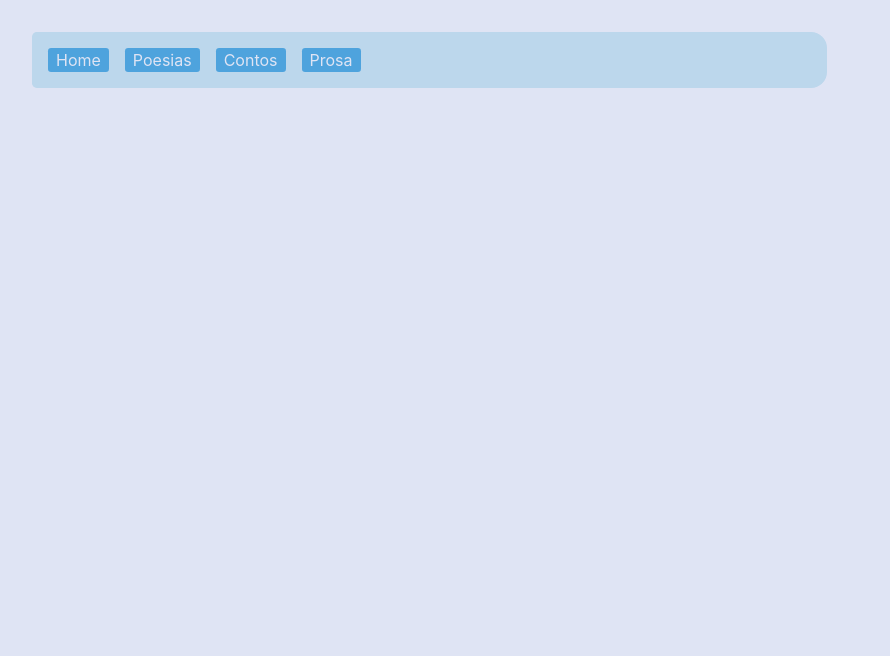
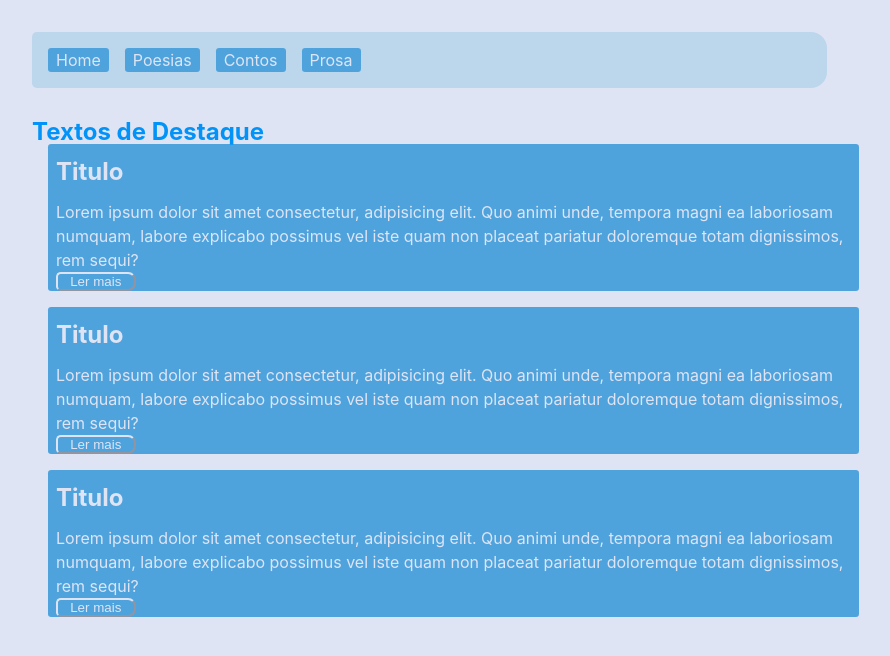
Before and after one commit to he445/reactproject1, a React (Vite) app in the folder diarioFront/: page / in a window 1280 px wide. Shown: the top 656 px of the page, without its empty margins (112-1002 px from the left). Built offline with nearby package versions, Linux system fonts and the light colour scheme.

Commit message:
featured add

```diff
--- a/diarioFront/package.json
+++ b/diarioFront/package.json
@@ -16,6 +16,7 @@
     "@types/react": "^18.0.17",
     "@types/react-dom": "^18.0.6",
     "@vitejs/plugin-react": "^2.1.0",
+    "prettier": "2.7.1",
     "vite": "^3.1.0"
   }
 }
--- a/diarioFront/src/assets/Featured/Featured.css
+++ b/diarioFront/src/assets/Featured/Featured.css
@@ -0,0 +1,36 @@
+.textlist{
+    display: flex;
+    margin-left: 1rem;
+    margin-bottom: 1rem;
+    background-color:#4ea3dd;
+    cursor: pointer;
+    border-radius: 0.2rem;
+    color: #dfe4f4;
+    padding-left: 0.5rem;
+    padding-right: 0.5rem;
+    flex-direction: column;
+    flex-wrap: nowrap;
+    align-content: center;
+    justify-content: flex-start;
+    width: 70%;
+    height: 45%;
+    overflow: hidden;
+}
+.title{
+    margin-top: 1rem;
+    margin-bottom: 1rem;
+}
+
+h1{color:#0193f7;}
+
+.textbtn{background-color:#4ea3dd;
+    color: #dfe4f4;
+    border-top-right-radius: 0.5rem;
+    border-bottom-right-radius: 0.5rem;
+   border-bottom-left-radius: 0.3rem;
+   border-top-left-radius: 0.3rem;
+   border-color: #dfe4f4;
+   width: 10%;
+   height: 15%;
+
+}
--- a/diarioFront/src/assets/Featured/Featured.jsx
+++ b/diarioFront/src/assets/Featured/Featured.jsx
@@ -1,8 +1,27 @@
-import "./featured.css"
+import "./Featured.css";
+
 function featured()
 {return(
-    <section>
+    <section className="feature">
+      <h1>Textos de Destaque</h1>
+      <ul className="feature">
+        <li className="textlist">
+            <h2 className="title">Titulo</h2>
+            <p>Lorem ipsum dolor sit amet consectetur, adipisicing elit. Quo animi unde, tempora magni ea laboriosam numquam, labore explicabo possimus vel iste quam non placeat pariatur doloremque totam dignissimos, rem sequi?</p>
+        <button className="textbtn">Ler mais</button>
+        </li>
+        <li className="textlist">
+            <h2 className="title">Titulo</h2>
+            <p>Lorem ipsum dolor sit amet consectetur, adipisicing elit. Quo animi unde, tempora magni ea laboriosam numquam, labore explicabo possimus vel iste quam non placeat pariatur doloremque totam dignissimos, rem sequi?</p>
+        <button className="textbtn">Ler mais</button>
+        </li>
+        <li className="textlist">
+            <h2 className="title">Titulo</h2>
+            <p>Lorem ipsum dolor sit amet consectetur, adipisicing elit. Quo animi unde, tempora magni ea laboriosam numquam, labore explicabo possimus vel iste quam non placeat pariatur doloremque totam dignissimos, rem sequi?</p>
+        <button className="textbtn">Ler mais</button>
+        </li>
 
+        </ul>
     </section>
 )}
 export default featured
--- a/diarioFront/src/assets/navbar/navBar.css
+++ b/diarioFront/src/assets/navbar/navBar.css
@@ -15,7 +15,7 @@ margin-top: 2rem;
      border-bottom-left-radius: 0.3rem;
      border-top-left-radius: 0.3rem;
     }
-    ul{
+    .navBarUl{
       display: flex;
       flex-direction: row;
       align-items: center;
@@ -27,7 +27,7 @@ margin-top: 2rem;
 
     }
 
-    li{
+    .navBarLI{
       display: flex;
       flex-direction: row;
       margin-left: 1rem;
--- a/diarioFront/src/assets/navbar/navBar.jsx
+++ b/diarioFront/src/assets/navbar/navBar.jsx
@@ -2,11 +2,11 @@ import "./navBar.css"
 function navbar()
 {return(
     <section><nav className='navbar'>
-    <ul>
-      <li>Home</li>
-      <li>Poesias</li>
-      <li>Contos</li>
-      <li>Prosa</li>
+    <ul className="navBarUl">
+      <li className="navBarLI">Home</li>
+      <li className="navBarLI">Poesias</li>
+      <li className="navBarLI">Contos</li>
+      <li className="navBarLI">Prosa</li>
     </ul>
     </nav></section>
 )}
```
Also changed, not shown: diarioFront/.prettierrc.json (added), 1 other file (tests, documents, lock files or other folders).
